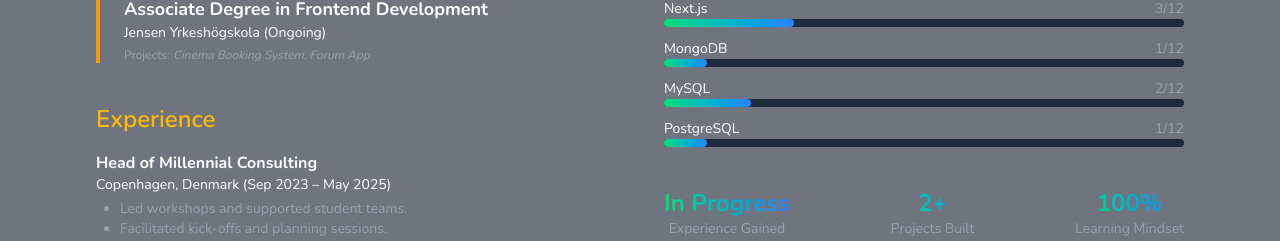
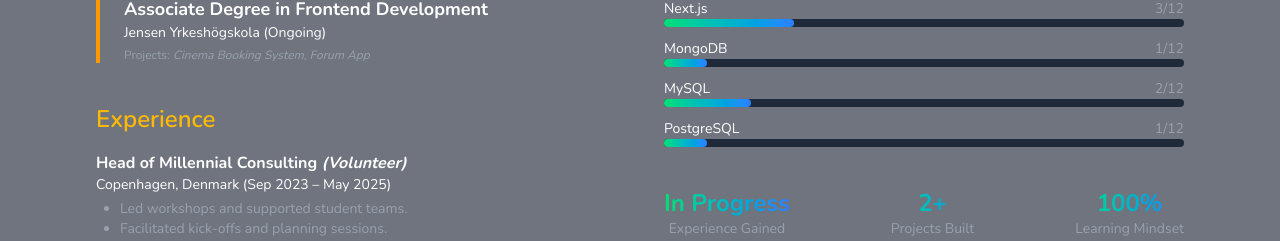
Before and after one commit to Taninwat-55/my-portfolio, a React (Vite) app: page / in a window 1280 px wide. Shown: the part 2885-3126 px from the top of the page. Built offline with nearby package versions, Linux system fonts and the light colour scheme.

Commit message:
change the experience

```diff
--- a/src/components/sections/About.jsx
+++ b/src/components/sections/About.jsx
@@ -127,7 +127,9 @@ function About() {
                 Experience
               </h3>
               <div>
-                <h4 className='font-bold'>Head of Millennial Consulting</h4>
+                <h4 className='font-bold'>
+                  Head of Millennial Consulting <i>(Volunteer)</i>
+                </h4>
                 <p className='text-sm'>
                   Copenhagen, Denmark (Sep 2023 – May 2025)
                 </p>
```
